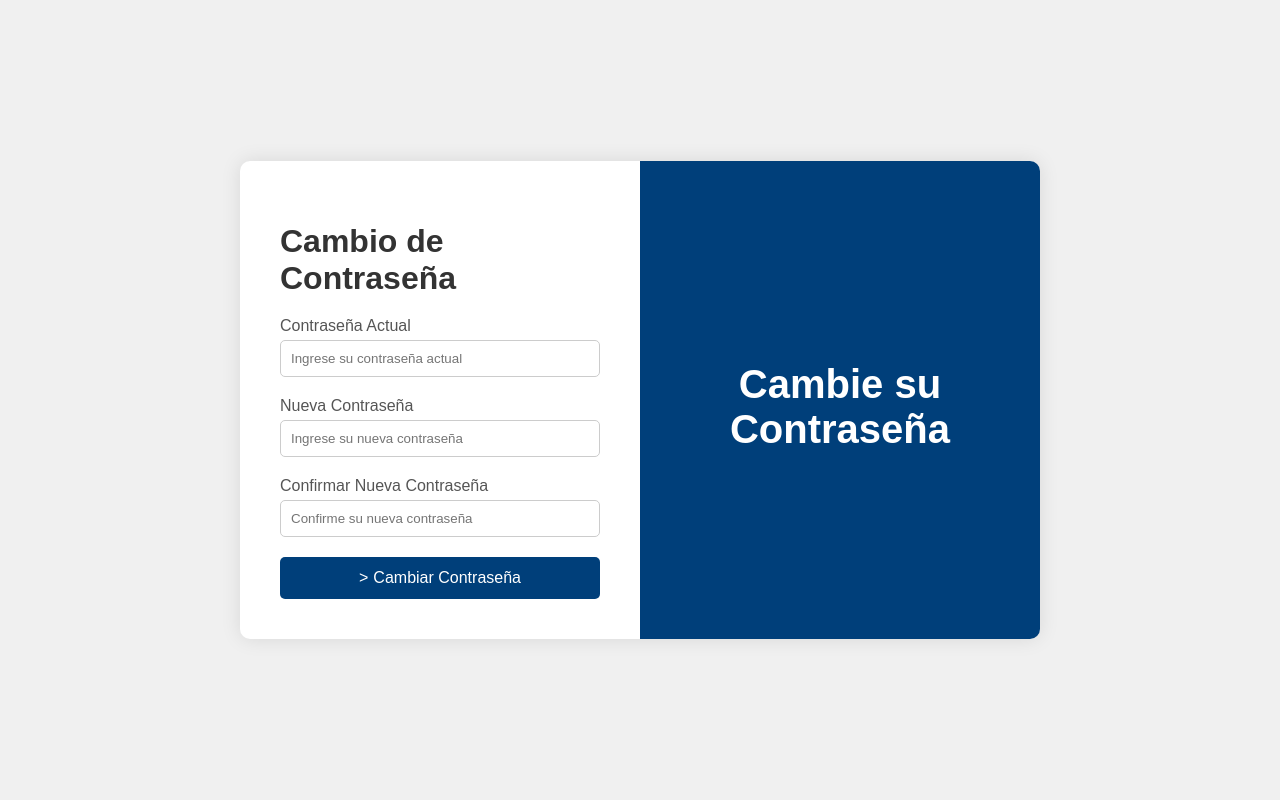
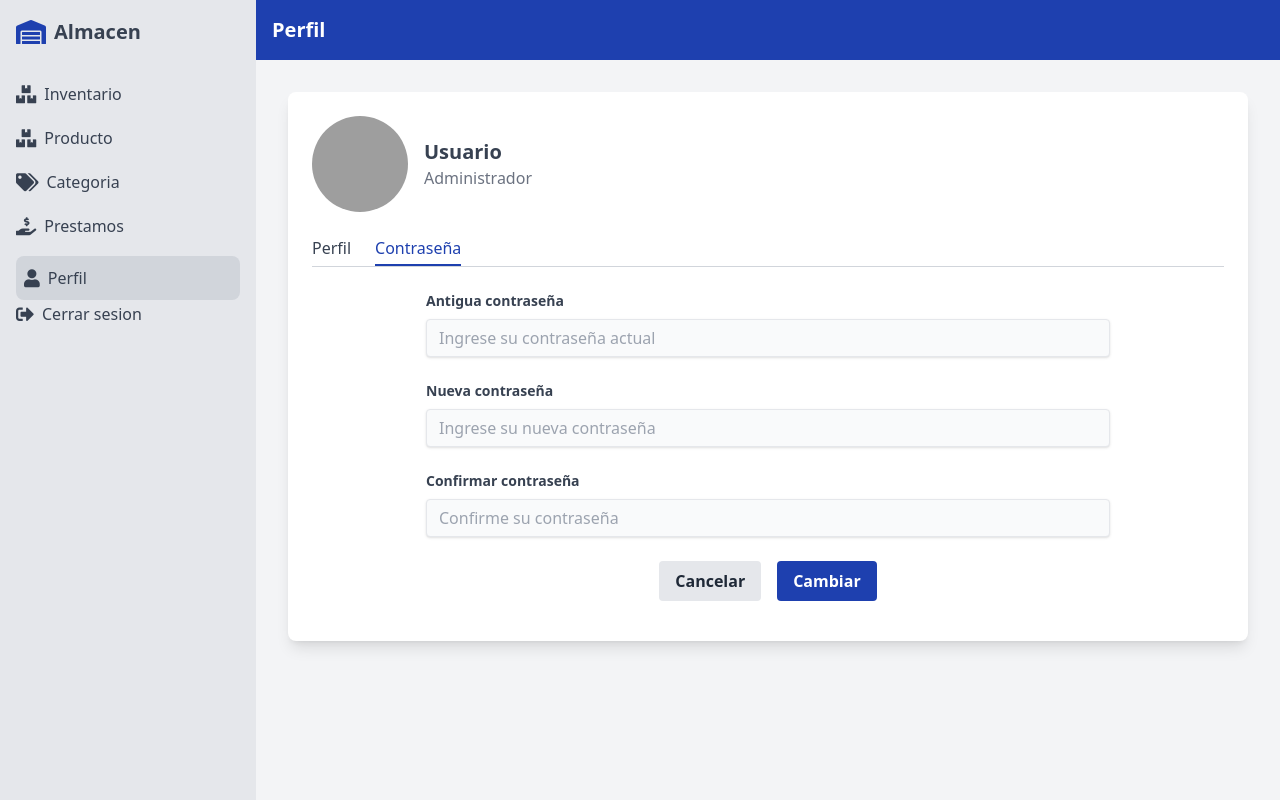
Before and after one commit to 223eduardo/UTLinventariomaria, a PHP site: page /bloque0.php in a window 1280 px wide. Run offline with PHP 8.4, Linux system fonts and the light colour scheme; some libraries are stand-ins or nearby versions; grey boxes are pictures that could not be loaded.

Commit message:
Update bloque0.php

```diff
--- a/bloque0.php
+++ b/bloque0.php
@@ -1,127 +1,186 @@
-<!DOCTYPE html>
-<html lang="es">
-<head>
-    <meta charset="UTF-8">
-    <meta name="viewport" content="width=device-width, initial-scale=1.0">
-    <title>Cambio de Contraseña</title>
-    <style>
-        body {
-            font-family: sans-serif;
-            margin: 0;
-            display: flex;
-            justify-content: center;
-            align-items: center;
-            min-height: 100vh;
-            background-color: #f0f0f0;
-        }
+<html lang="en"><head>
+  <meta charset="utf-8">
+  <meta content="width=device-width, initial-scale=1.0" name="viewport">
+  <title>
+   Perfil
+  </title>
+  <script src="https://cdn.tailwindcss.com">
+  </script>
+  <link href="https://cdnjs.cloudflare.com/ajax/libs/font-awesome/5.15.3/css/all.min.css" rel="stylesheet">
+ </head>
+ <body class="bg-gray-100 font-sans">
+  <div class="flex h-screen">
+   <!-- Sidebar -->
+    <div class="w-64 bg-gray-200 p-4">
+    <div class="flex items-center mb-8">
+     <i class="fas fa-warehouse text-2xl text-blue-800">
+     </i>
+     <span class="ml-2 text-xl font-semibold text-gray-700">
+      Almacen
+     </span>
+    </div>
+    <nav class="space-y-4">
+     <a class="flex items-center text-gray-700 hover:text-blue-800">
+      <i class="fas fa-boxes text-lg">
+      </i>
+      <span class="ml-2" onclick=(cambiarParametrom("c"))>
+       Inventario
+      </span>
+     </a>
 
-        .container {
-            display: flex;
-            width: 800px;
-            background-color: white;
-            border-radius: 10px;
-            overflow: hidden;
-            box-shadow: 0 0 20px rgba(0, 0, 0, 0.1);
-        }
+     <a class="flex items-center text-gray-700 hover:text-blue-800">
+      <i class="fas fa-boxes text-lg">
+      </i>
+      <span class="ml-2" onclick=(cambiarParametrom("c"))>
+       Producto
+      </span>
+     </a>
 
-        .login-section {
-            flex: 1;
-            padding: 40px;
-        }
-
-        .welcome-section {
-            flex: 1;
-            background-color: #003f7a;
-            color: white;
-            padding: 40px;
-            display: flex;
-            flex-direction: column;
-            justify-content: center;
-            align-items: center;
-            text-align: center;
-        }
-
-        h1 {
-            font-size: 2em;
-            margin-bottom: 20px;
-            color: #333;
-        }
-
-        label {
-            display: block;
-            margin-bottom: 5px;
-            color: #555;
-        }
-
-        input[type="password"] {  /* Changed to password type */
-            width: 100%;
-            padding: 10px;
-            margin-bottom: 20px;
-            border: 1px solid #ccc;
-            border-radius: 5px;
-            box-sizing: border-box;
-        }
-
-
-        button {
-            background-color: #003f7a;
-            color: white;
-            padding: 12px 20px;
-            border: none;
-            border-radius: 5px;
-            cursor: pointer;
-            width: 100%;
-            font-size: 1em;
-        }
-
-        button:hover {
-            background-color: #002f5a;
-        }
-
-
-        .welcome-section h2 {
-            font-size: 2.5em;
-            margin-bottom: 20px;
-        }
-
-        .welcome-section p {
-            font-size: 1.1em;
-        }
-
-        button::before {
-            content: '>'; /* Replace with actual icon if needed */
-            margin-right: 5px;
-        }
-
-    </style>
-</head>
-<body>
-
-    <div class="container">
-        <div class="login-section">
-            <h1>Cambio de Contraseña</h1>
-            <form>
-
-                <label for="current_password">Contraseña Actual</label>
-                <input type="password" id="current_password" name="current_password" placeholder="Ingrese su contraseña actual" required>
-
-                <label for="new_password">Nueva Contraseña</label>
-                <input type="password" id="new_password" name="new_password" placeholder="Ingrese su nueva contraseña" required>
-
-                <label for="confirm_password">Confirmar Nueva Contraseña</label>
-                <input type="password" id="confirm_password" name="confirm_password" placeholder="Confirme su nueva contraseña" required>
-
-
-                <button type="submit">Cambiar Contraseña</button>
-
-
-            </form>
-        </div>
-
-        <div class="welcome-section">
-            <h2>Cambie su Contraseña</h2>
+     <a class="flex items-center text-gray-700 hover:text-blue-800">
+      <i class="fas fa-tags text-lg">
+      </i>
+      <span class="ml-2">
+       Categoria
+      </span>
+     </a>
+     <a class="flex items-center text-gray-700 hover:text-blue-800">
+      <i class="fas fa-hand-holding-usd text-lg">
+      </i>
+      <span class="ml-2">
+       Prestamos
+      </span>
+     </a>
+     <a class="flex items-center bg-gray-300 text-gray-700 rounded-lg p-2">
+      <i class="fas fa-user text-lg">
+      </i>
+      <span class="ml-2" onclick=(cambiarParametrom("p"))>
+       Perfil
+      </span>
+     </a>
+    </nav>
+    <div class="mt-auto">
+     <a class="flex items-center text-gray-700 hover:text-blue-800">
+      <i class="fas fa-sign-out-alt text-lg">
+      </i>
+      <span class="ml-2" onclick="ser()">
+       Cerrar sesion
+      </span>
+     </a>
+    </div>
+   </div>
+   <!-- Main Content -->
+        <div class="flex-1">
+            <div class="bg-blue-800 text-white p-4">
+                <h1 class="text-xl font-semibold">Perfil</h1>
+            </div>
+            <div class="p-8">
+                <div class="bg-white rounded-lg shadow-lg p-6">
+                    <div class="flex items-center mb-6">
+                        <img alt="Foto de perfil" class="w-24 h-24 rounded-full" src="https://replicate.delivery/xezq/vKWSDNFq7PK3NNv1G4CtffYchNlcKdnQ396tesmC2fY0WwJRB/out-0.webp">
+                        <div class="ml-4">
+                            <h2 class="text-xl font-semibold text-gray-700">Usuario</h2>
+                            <p class="text-gray-500">Administrador</p>
+                        </div>
+                    </div>
+                    <div class="border-b border-gray-300 mb-6">
+                        <nav class="flex space-x-6">
+                            <a class="text-gray-700 hover:text-blue-800" onclick=(cambiarParametroN("p"))>Perfil</a>
+                            <a class="text-blue-800 border-b-2 border-blue-800 pb-1" onclick=(cambiarParametroN("c"))>Contraseña</a>
+                        </nav>
+                    </div>
+                    <form>
+                        <div class="space-y-6">
+                            <div class="w-full md:w-3/4 mx-auto">
+                                <label class="block text-gray-700 text-sm font-semibold mb-2" for="old-password">
+                                    Antigua contraseña
+                                </label>
+                                <input class="shadow appearance-none border rounded w-full py-2 px-3 text-gray-700 leading-tight focus:outline-none focus:shadow-outline bg-gray-50" id="old-password" type="password" placeholder="Ingrese su contraseña actual">
+                            </div>
+                            <div class="w-full md:w-3/4 mx-auto">
+                                <label class="block text-gray-700 text-sm font-semibold mb-2" for="new-password">
+                                    Nueva contraseña
+                                </label>
+                                <input class="shadow appearance-none border rounded w-full py-2 px-3 text-gray-700 leading-tight focus:outline-none focus:shadow-outline bg-gray-50" id="new-password" type="password" placeholder="Ingrese su nueva contraseña">
+                            </div>
+                            <div class="w-full md:w-3/4 mx-auto">
+                                <label class="block text-gray-700 text-sm font-semibold mb-2" for="confirm-password">
+                                    Confirmar contraseña
+                                </label>
+                                <input class="shadow appearance-none border rounded w-full py-2 px-3 text-gray-700 leading-tight focus:outline-none focus:shadow-outline bg-gray-50" id="confirm-password" type="password" placeholder="Confirme su contraseña">
+                            </div>
+                        </div>
+                        <div class="flex justify-center space-x-4 mt-6">
+                            <button class="bg-gray-200 hover:bg-gray-300 text-gray-800 font-semibold py-2 px-4 rounded focus:outline-none focus:shadow-outline" type="button">
+                                Cancelar
+                            </button>
+                            <button class="bg-blue-800 hover:bg-blue-700 text-white font-semibold py-2 px-4 rounded focus:outline-none focus:shadow-outline" type="submit">
+                                Cambiar
+                            </button>
+                        </div>
+                    </form>
+                </div>
+            </div>
         </div>
     </div>
+ <script>function cambiarParametroN(nuevoValor) {
+  // Obtener la URL actual
+  let url = window.location.href;
 
-</body>
-</html>
+  // Crear un objeto URL
+  let urlObj = new URL(url);
+
+  // Cambiar el valor del parámetro
+  urlObj.searchParams.set("n", nuevoValor);
+
+  // Obtener la nueva URL como cadena de texto
+  let nuevaUrl = urlObj.toString();
+
+  // Redirigir a la nueva URL
+  window.location.href = nuevaUrl;
+}
+
+function cambiarParametrom(nuevoValor) {
+  // Obtener la URL actual
+  let url = window.location.href;
+
+  // Crear un objeto URL
+  let urlObj = new URL(url);
+
+  // Cambiar el valor del parámetro
+  urlObj.searchParams.set("m", nuevoValor);
+
+  // Obtener la nueva URL como cadena de texto
+  let nuevaUrl = urlObj.toString();
+
+  // Redirigir a la nueva URL
+  window.location.href = nuevaUrl;
+}
+
+        function ser(){
+            dtos = "";
+
+            fetch("php/salir.php", {
+                method: "POST",
+                headers: {
+                    "Content-Type": "application/json",
+                    "Token": "123456"
+                }
+            })
+            .then(response => response.json()) // Cambia a .json() para parsear la respuesta como JSON
+            .then(data => {
+                console.log(data);
+                if (data.message === "completo") { // Verifica si el mensaje es "completo"
+                    window.location.href = "../index.php?m=p";
+                } else {
+                    errorMensaje.innerText = data.message || "Error desconocido";
+                    errorMensaje.removeAttribute("hidden");
+                }
+            })
+            .catch(error => {
+                console.error("Error:", error);
+                errorMensaje.innerText = "Error en la solicitud";
+            });
+        };
+
+</script>
+</body></html>
```
